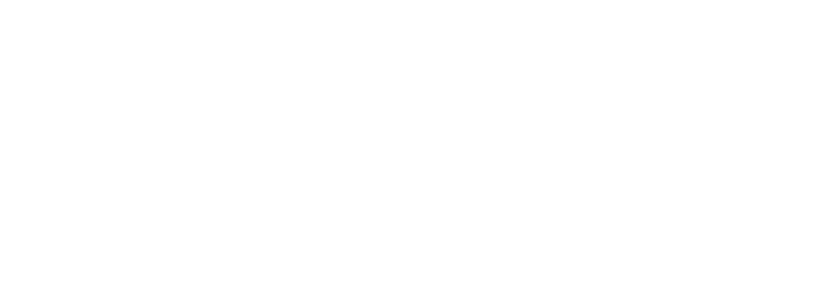
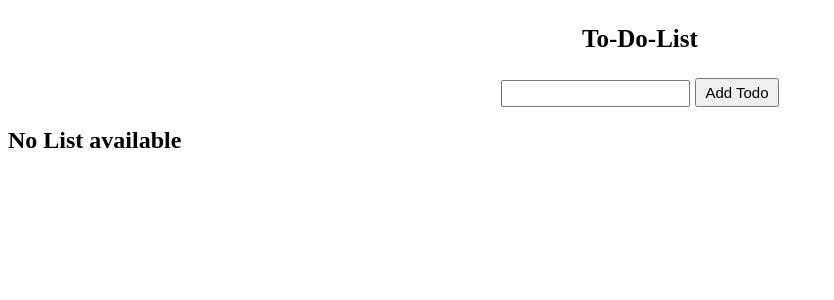
Before and after one commit to acciojob/todo-react-rupalisarcar, a React app: page / in a window 1280 px wide. Shown: the top 300 px of the page, without its empty margins (0-834 px from the left). Built offline with nearby package versions, Linux system fonts and the light colour scheme.

Commit message:
Update App.js

```diff
--- a/src/components/App.js
+++ b/src/components/App.js
@@ -1,11 +1,12 @@
 
 import React from "react";
 import './../styles/App.css';
+import ToDo from './index';
 
 const App = () => {
   return (
     <div>
-        {/* Do not remove the main div */}
+    <ToDo></ToDo>
     </div>
   )
 }
```
